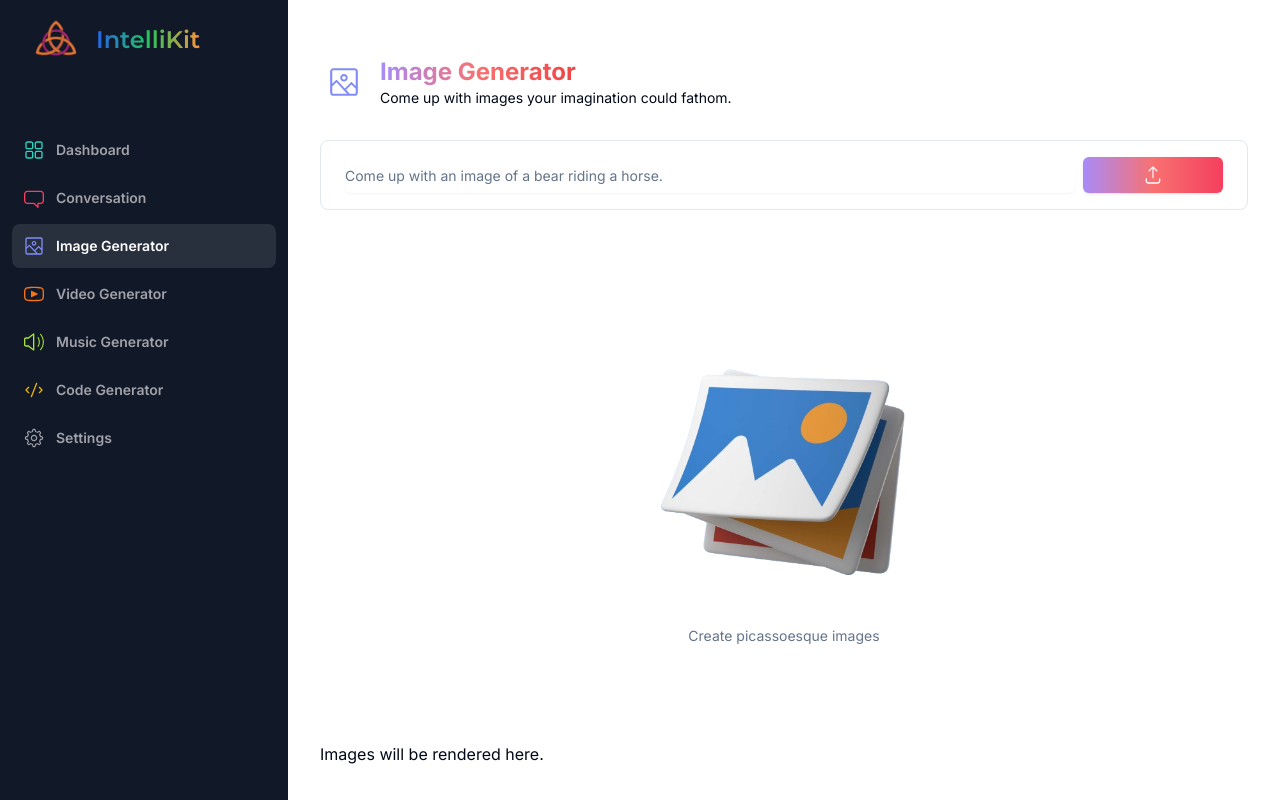
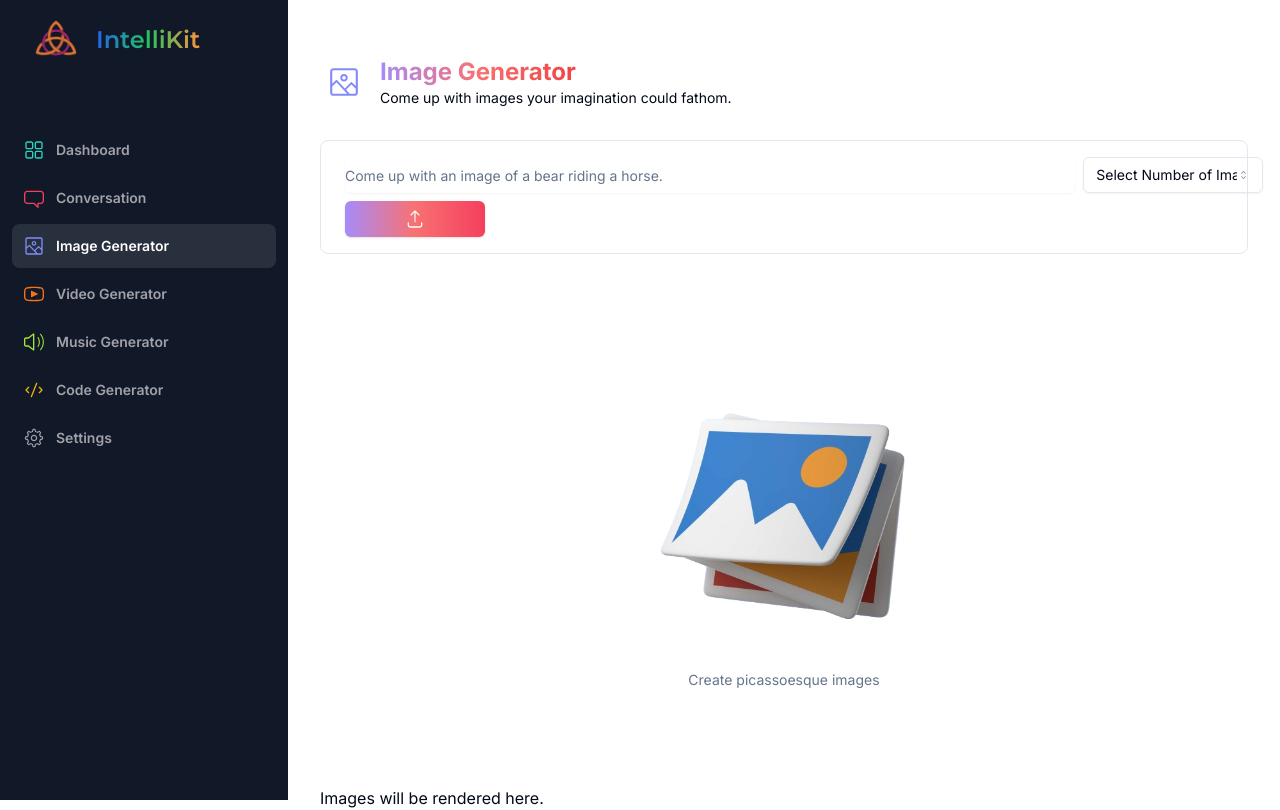
Before and after one commit to Erick559/Intelli-Kit, a Next.js app: page /image in a window 1280 px wide. Built offline with nearby package versions, Linux system fonts and the light colour scheme.

Commit message:
Create a select menu allowing the user to select the number of images to generate.

```diff
--- a/app/(dashboard)/(routes)/image/page.tsx
+++ b/app/(dashboard)/(routes)/image/page.tsx
@@ -98,6 +98,31 @@ const ImagePage = () => {
                                      </FormItem>
                                  )}
                              />
+
+                             <FormField
+                                control={form.control}
+                                name="amount"
+                                render={({ field }) => (
+                                    <FormItem className="col-span-12 lg:col-span-2">
+                                        <Select>
+                                            <SelectTrigger className="w-[180px]">
+                                                <SelectValue placeholder="Select Number of Images." />
+                                            </SelectTrigger>
+                                            <SelectContent>
+                                                <SelectGroup>
+                                                    <SelectLabel>Number of Images:</SelectLabel>
+                                                    <SelectItem value="1">1</SelectItem>
+                                                    <SelectItem value="2">2</SelectItem>
+                                                    <SelectItem value="3">3</SelectItem>
+                                                    <SelectItem value="4">4</SelectItem>
+                                                    <SelectItem value="5">5</SelectItem>
+                                                </SelectGroup>
+                                            </SelectContent>
+                                        </Select>
+                                    </FormItem>
+                                )}
+                             />
+
                              <Button className="col-span-12 lg:col-span-2 bg-gradient-to-r from-violet-400 via-red-400 to-rose-500 w-full" disabled={isLoading}>
                                 <UploadIcon className="w-5 h-5"/>
                              </Button>
```
